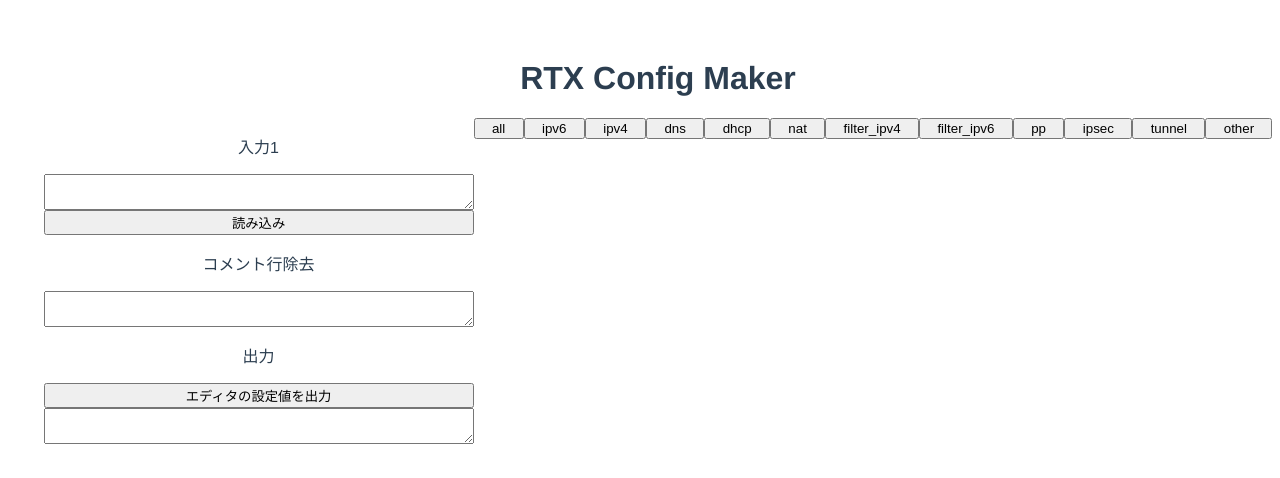
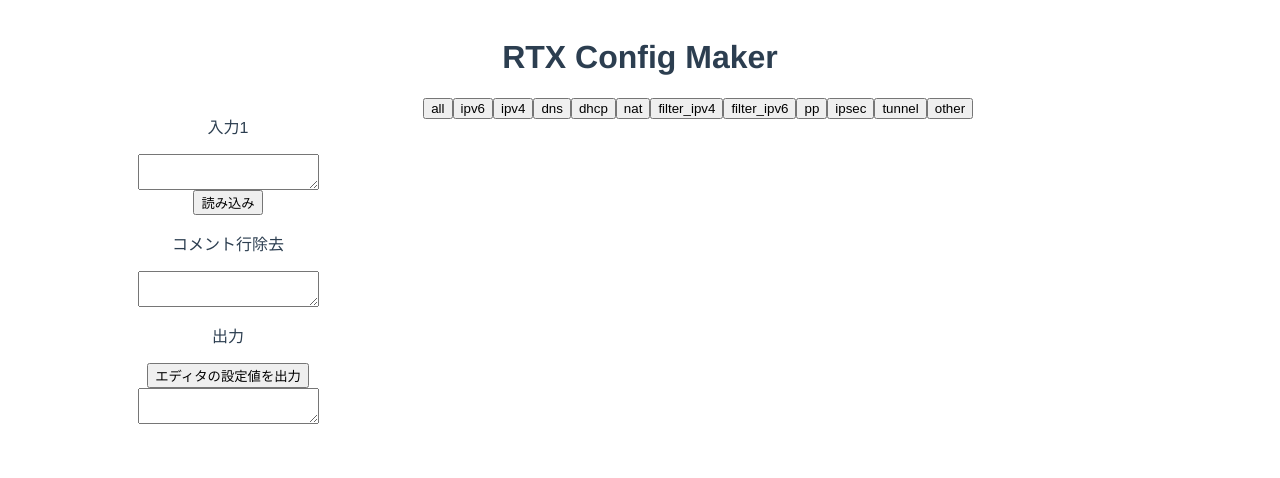
Before and after one commit to hakohumi/rtx_config_maker, a Vue app: page / in a window 1280 px wide. Shown: the top 478 px of the page. Built offline with nearby package versions, Linux system fonts and the light colour scheme.

Commit message:
ページがスクロールなしで収まるように修正

```diff
--- a/src/App.vue
+++ b/src/App.vue
@@ -5,7 +5,7 @@
 </script>
 
 <template>
-  <HelloWorld msg="Hello vue3" />
+  <HelloWorld />
 </template>
 
 <style>
@@ -15,6 +15,5 @@
   -moz-osx-font-smoothing: grayscale;
   text-align: center;
   color: #2c3e50;
-  margin-top: 60px;
 }
 </style>
--- a/src/components/EditorComponet.vue
+++ b/src/components/EditorComponet.vue
@@ -22,7 +22,7 @@
 
 <template>
   <div id="frame-editor">
-    <div id="category-list" class="center-block flex">
+    <div id="category-list" class="flex-x-wrap center-block">
       <button @click="setList(commandHolder.list_all.value)">all</button>
       <button @click="setList(commandHolder.list_ipv6.value)">ipv6</button>
       <button @click="setList(props.commandHolder.list_ipv4.value)">
@@ -74,9 +74,6 @@
   display: flex;
   align-items: stretch;
   flex-flow: column nowrap;
-  flex-grow: 1;
-  flex-shrink: 1;
-  flex-basis: auto;
   /* overflow-x: scroll; */
 }
 #category-list {
@@ -86,6 +83,11 @@
 .flex-y {
   display: flex;
   flex-flow: column nowrap;
+}
+
+.flex-x-wrap {
+  display: flex;
+  flex-flow: row wrap;
 }
 .flex-x-nowrap {
   display: flex;
@@ -99,15 +101,11 @@
   align-items: center;
 }
 
-.flex > button {
-  flex-grow: 1;
-}
 .center-block {
   justify-content: flex-start;
 }
 
 .editer-list {
   overflow-y: scroll;
-  height: 80vh;
 }
 </style>
--- a/src/components/InputComponet.vue
+++ b/src/components/InputComponet.vue
@@ -103,19 +103,19 @@
 </script>
 
 <template>
-  <div id="frame-input" class="flex-y flex-align-stretch">
-    <div class="flex-y-stretch">
+  <div class="flex-y-nowrap">
+    <div class="flex-y-nowrap flex-align-center">
       <p>入力1</p>
       <textarea v-model="input1_config_str"></textarea>
       <button @click="onClickRead">読み込み</button>
     </div>
 
-    <div class="flex-y-stretch">
+    <div class="flex-y-nowrap flex-align-center">
       <p>コメント行除去</p>
       <textarea v-model="input2_config_str"></textarea>
     </div>
 
-    <div class="flex-y-stretch">
+    <div class="flex-y-nowrap flex-align-center">
       <p>出力</p>
 
       <button @click="onClickExport">エディタの設定値を出力</button>
@@ -126,17 +126,21 @@
 </template>
 
 <style scoped>
-
-#frame-input {
-  flex-grow: 1;
-  flex-shrink: 1;
-  flex-basis: auto;
+.flex-y-nowrap {
+  display: flex;
+  flex-flow: column nowrap;
 }
 
-.flex-y-stretch {
-  display: flex;
-  flex-flow: column nowrap;
+.flex-grow-0 {
   flex-grow: 0;
+}
+.flex-grow-1 {
+  flex-grow: 1;
+}
+.flex-align-stretch {
   align-items: stretch;
 }
+.flex-align-center {
+  align-items: center;
+}
 </style>
--- a/src/components/RootComponet.vue
+++ b/src/components/RootComponet.vue
@@ -24,11 +24,13 @@
     </header>
     <main class="flex-x-nowrap center">
       <InputComponet
+        class="frame-input padding_x"
         :command-holder="commandHolder"
         :current_view_list="current_view_list"
       ></InputComponet>
 
       <EditorComponet
+        class="frame-editor padding_x"
         :command-holder="commandHolder"
         :current_view_list="current_view_list"
         @set-list="setList"
@@ -51,9 +53,7 @@
 }
 
 .root {
-  height: 100vh;
-  width: 100vw;
-  margin: 10px;
+  padding: 10px;
 }
 
 main {
@@ -63,14 +63,28 @@
   padding: 0 2%;
 }
 
+.frame-input {
+  flex-grow: 2;
+  flex-shrink: 2;
+  /* flex-basis: auto; */
+}
+
+.frame-editor {
+  flex-grow: 3;
+  flex-shrink: 3;
+  flex-basis: auto;
+}
+
 .flex-x-nowrap {
   display: flex;
   flex-flow: row nowrap;
 }
 
+.padding_x{
+  padding: 0px 10px;
+}
+
 .center {
   text-align: center;
 }
-
-
 </style>
```
